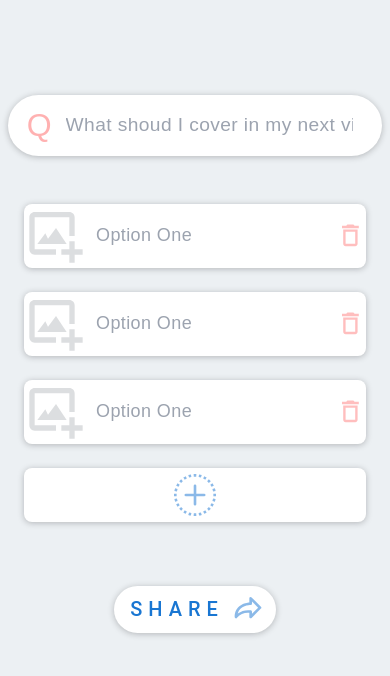
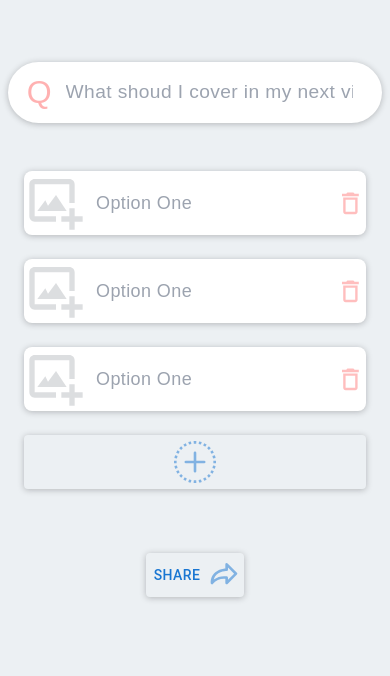
Before and after one commit to ankit-programmer/rt-poll-ui, a Next.js app: page / in a window 390 px wide. Shown: the part 146-822 px from the top of the page. Built offline with nearby package versions, Linux system fonts and the light colour scheme; no server answers.

Commit message:
UI Improvements

```diff
--- a/components/ActionButton/ActionButton.tsx
+++ b/components/ActionButton/ActionButton.tsx
@@ -12,7 +12,7 @@ const MainActionButton = (props: ActionButtonProps) => {
     const { progress = false } = props;
     return (
         <>
-            <StyledEngineProvider injectFirst>
+
 
                 <Button onClick={props?.onClick} disabled={progress} className={styles.PrimaryActionButton} endIcon={
                     progress ? <CircularProgress size="2rem" /> : <BiShare style={{
@@ -23,7 +23,6 @@ const MainActionButton = (props: ActionButtonProps) => {
                 }>
                     SHARE
                 </Button>
-            </StyledEngineProvider>
         </>
     )
 }
--- a/components/CreatePoll/CreatePoll.module.css
+++ b/components/CreatePoll/CreatePoll.module.css
@@ -27,7 +27,8 @@
   margin: auto;
   position: relative;
   width: 100%;
-  min-height: 100vh;
+  padding-top: 100px;
+  min-height: 99vh;
   display: grid;
   grid-template-columns: 1fr;
   max-width: 800px;
@@ -53,7 +54,4 @@
     padding-inline: 16px;
     grid-template-columns: repeat(auto-fit, minmax(200px, 1fr));
   }
-  .PollContainer {
-    margin-top: 80px;
-  }
 }
--- a/components/PollList/PollList.tsx
+++ b/components/PollList/PollList.tsx
@@ -7,13 +7,31 @@ const PollList = () => {
     const { data, error, isLoading } = useGetPollsQuery("");
 
     return (<>
+        <div className={styles.PollContainer}>
+            {
+                data?.length ? <>
+                    <br></br>
+                    <br></br>
+                    <br></br>
+                    <br></br>
+                    <br></br>
 
-                <div className={styles.PollContainer}>
+                </> : <></>
+            }
+            {
+                data?.map(({ id }) => <ViewPoll key={id} id={id}></ViewPoll>)
+            }
+            {
+                data?.length ? <>
+                    <br></br>
+                    <br></br>
+                    <br></br>
+                    <br></br>
+                    <br></br>
 
-                    {
-                        data?.map(({ id }) => <ViewPoll key={id} id={id}></ViewPoll>)
-                    }
-                </div>
+                </> : <></>
+            }
+        </div>
 
     </>);
 }
```
